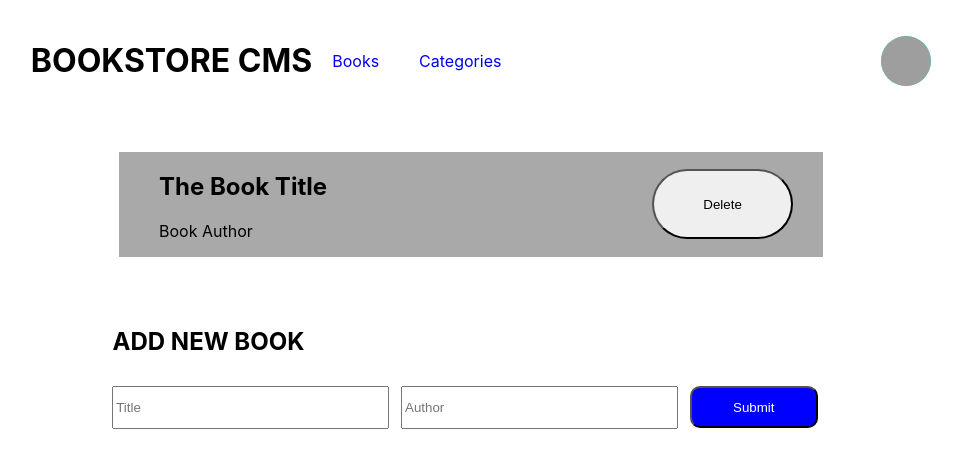
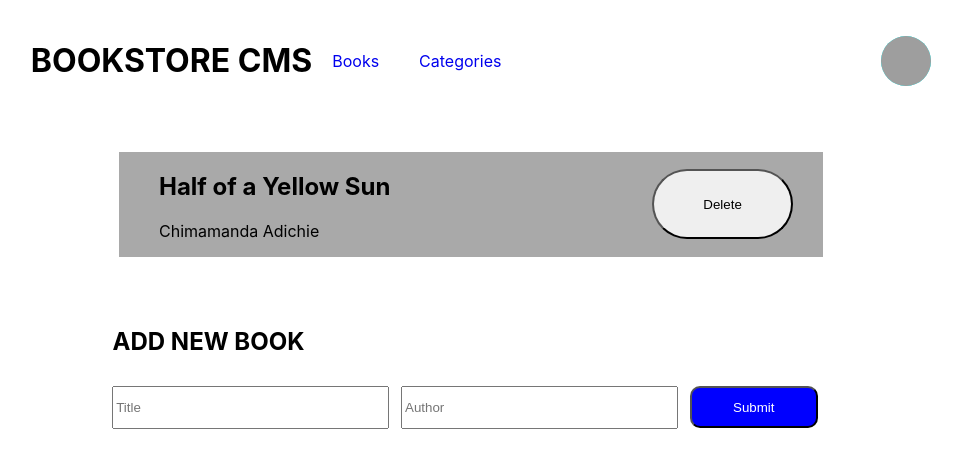
Before and after one commit to richardoppiyo/bookstore, a React (Create React App) app: page / in a window 1280 px wide. Shown: the top 468 px of the page, without its empty margins (169-1131 px from the left). Built offline with nearby package versions, Linux system fonts and the light colour scheme; grey boxes are pictures that could not be loaded.

Commit message:
add destructuring to code

```diff
--- a/package.json
+++ b/package.json
@@ -6,6 +6,7 @@
     "@testing-library/jest-dom": "^5.16.2",
     "@testing-library/react": "^12.1.4",
     "@testing-library/user-event": "^13.5.0",
+    "prop-types": "^15.8.1",
     "react": "^17.0.2",
     "react-dom": "^17.0.2",
     "react-router-dom": "^6.2.2",
--- a/src/components/Book.js
+++ b/src/components/Book.js
@@ -1,16 +1,25 @@
 import React from 'react';
 import './Book.css';
+import PropTypes from 'prop-types';
 
-const Book = () => (
-  <>
+const Book = (props) => {
+  const { title, author } = props;
+  return (
     <div className="book">
       <div className="book-holder">
-        <h2>The Book Title</h2>
-        <p>Book Author</p>
+        <h2>
+          {title}
+        </h2>
+        <p>{author}</p>
       </div>
       <button className="book-button" type="button">Delete</button>
     </div>
-  </>
-);
+  );
+};
+
+Book.propTypes = {
+  title: PropTypes.string.isRequired,
+  author: PropTypes.string.isRequired,
+};
 
 export default Book;
--- a/src/components/Books.js
+++ b/src/components/Books.js
@@ -6,7 +6,7 @@ import InputBook from './InputBook';
 const Books = () => (
   <>
     <Header />
-    <Book />
+    <Book title="Half of a Yellow Sun" author="Chimamanda Adichie" />
     <InputBook />
   </>
 );
```
Also changed, not shown: 1 other file (tests, documents, lock files or other folders).
